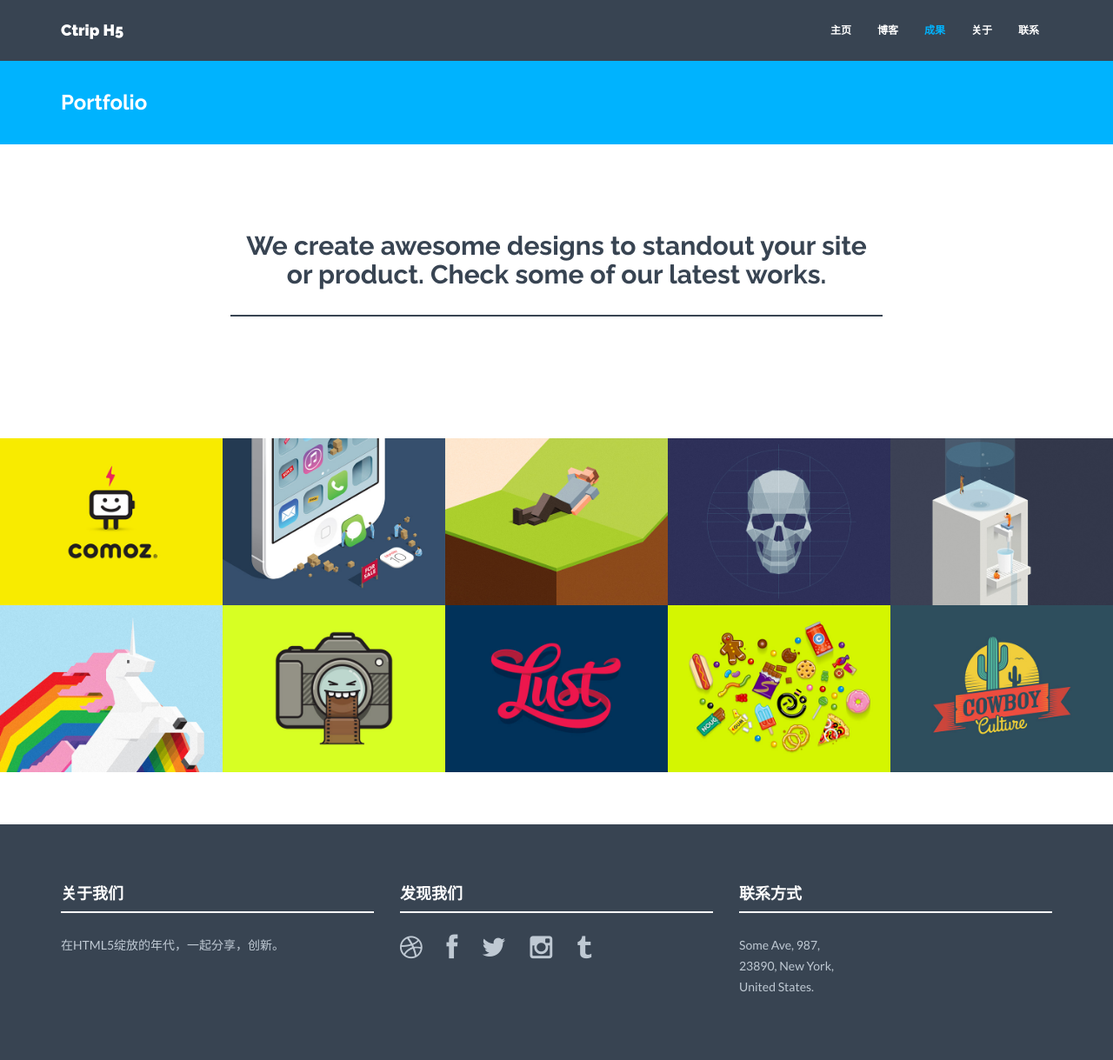
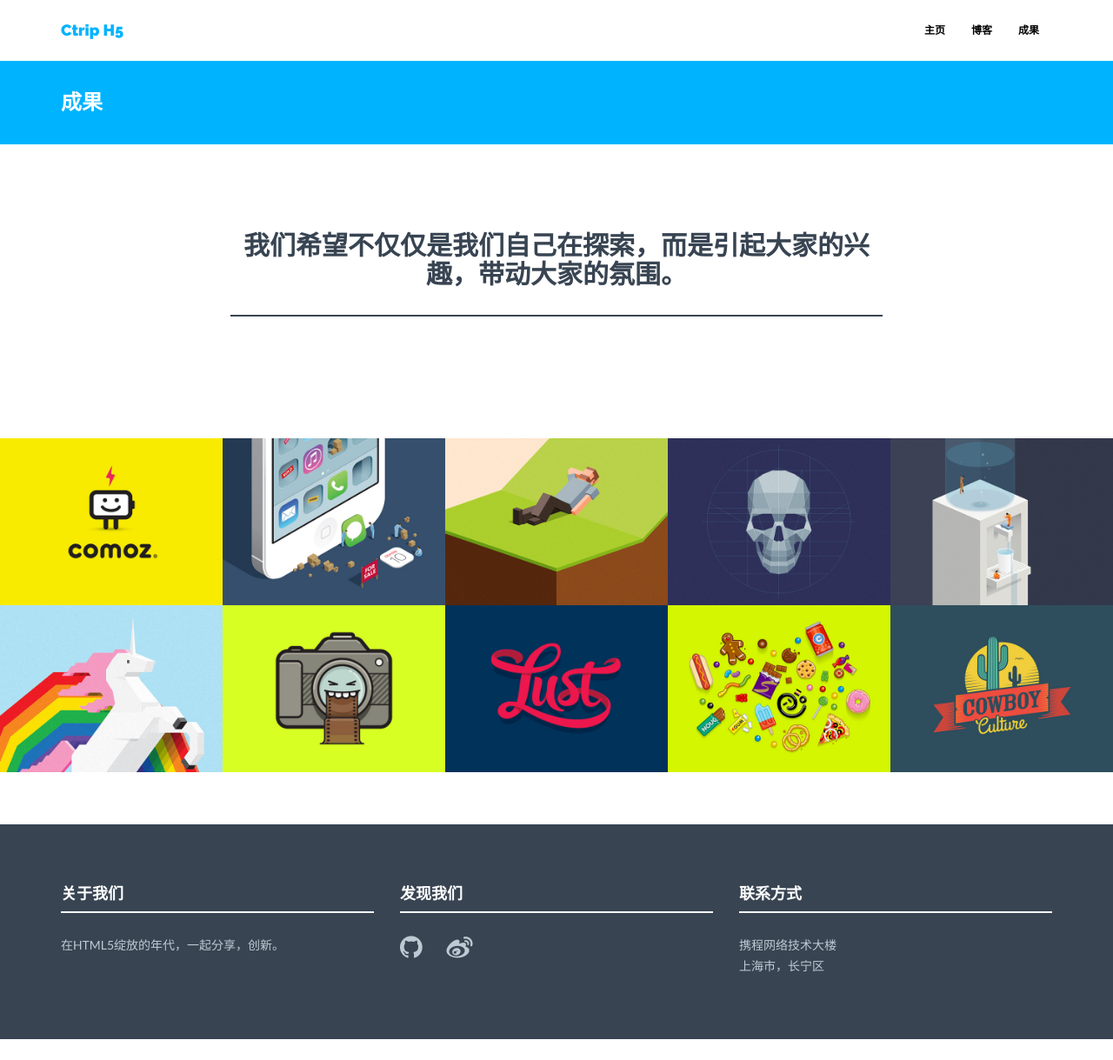
Before and after one commit to lk1607/ctriph5.github.io, a Jekyll site: the page built from portfolio.html, in a window 1280 px wide and 1219 px high. Shown: the whole window at 87% size. Built offline with Jekyll 4.4.1, drawn with Linux system fonts in a browser that asks for light colours; nearby versions of some CDN libraries.

Commit message:
theme change

```diff
--- a/_config.yml
+++ b/_config.yml
@@ -26,25 +26,18 @@ colors:  #in hex code if not noted else
 
 # Social networks usernames. Many more available: google-plus, flickr, linkedin, etc). Shown in footer.
 social:
-  - title: dribbble
-    url:
-  - title: facebook
-    url:
-  - title: twitter
-    url:
-  - title: instagram
-    url:
-  - title: tumblr
+  - title: github
+    url: https://github.com/CtripH5
+  - title: weibo
     url:
 
 # Postal address (add as many lines as necessary). Shown in footer and on Contact page.
 address:
   - lines:
-    - Some Ave, 987,
-    - 23890, New York,
-    - United States.
-email: hello@solidtheme.com
-tel: +34 8493-4893
+    - 携程网络技术大楼
+    - 上海市，长宁区
+email:
+tel:
 
 
 ### GENERAL DATA FOR VARIOUS LOCATIONS ###
--- a/_includes/header.html
+++ b/_includes/header.html
@@ -6,9 +6,9 @@
                 <h1>Ctrip HTML F5</h1>
                 <h5>探索与分享HTML5的魅力</h5>
             </div>
-            <div class="col-lg-8 col-lg-offset-2 himg">
+<!--             <div class="col-lg-8 col-lg-offset-2 himg">
                 <img src="{{ "/assets/img/browser.png" | prepend: site.baseurl }}" class="img-responsive">
-            </div>
+            </div> -->
         </div><!-- /row -->
     </div> <!-- /container -->
 </div><!-- /headerwrap -->
--- a/_includes/nav.html
+++ b/_includes/nav.html
@@ -15,8 +15,8 @@
         <li {% if page.title == "Home" %}class="active"{% endif %}><a href="{{"/" | prepend: site.baseurl }}">主页</a></li>
         <li {% if page.title == "Blog" %}class="active"{% endif %}><a href="{{"/blog/" | prepend: site.baseurl }}">博客</a></li>
         <li {% if page.title == "Portfolio" %}class="active"{% endif %}><a href="{{"/portfolio/" | prepend: site.baseurl }}">成果</a></li>
-        <li {% if page.title == "About" %}class="active"{% endif %}><a href="{{"/about/" | prepend: site.baseurl }}">关于</a></li>
-        <li {% if page.title == "Contact" %}class="active"{% endif %}><a href="{{"/contact/" | prepend: site.baseurl }}">联系</a></li>
+        <!-- <li {% if page.title == "About" %}class="active"{% endif %}><a href="{{"/about/" | prepend: site.baseurl }}">关于</a></li> -->
+        <!-- <li {% if page.title == "Contact" %}class="active"{% endif %}><a href="{{"/contact/" | prepend: site.baseurl }}">联系</a></li> -->
       </ul>
     </div><!--/.nav-collapse -->
   </div>
--- a/index.html
+++ b/index.html
@@ -29,7 +29,7 @@ permalink: /
     </div><! --/container -->
 </div><! --/service -->
 
-{% include portfolio.html title="LATEST WORKS" limit=10 %}
+{% include portfolio.html title="最新成果" limit=10 %}
 
 <!-- <div class="container mtb">
     <div class="row">
--- a/portfolio.html
+++ b/portfolio.html
@@ -1,13 +1,13 @@
 ---
 layout: portfolio
-title: Portfolio
+title: 成果
 permalink: /portfolio/
 ---
 
 <div class="container mtb">
     <div class="row">
         <div class="col-lg-8 col-lg-offset-2 centered">
-            <h2>We create awesome designs to standout your site or product. Check some of our latest works.</h2>
+            <h2>我们希望不仅仅是我们自己在探索，而是引起大家的兴趣，带动大家的氛围。</h2>
             <br>
             <div class="hline"></div>
         </div>
```
Also changed, not shown: _includes/css/style.css (+13 -7 lines), assets/img/bg.jpg (added), assets/img/browser.png.
